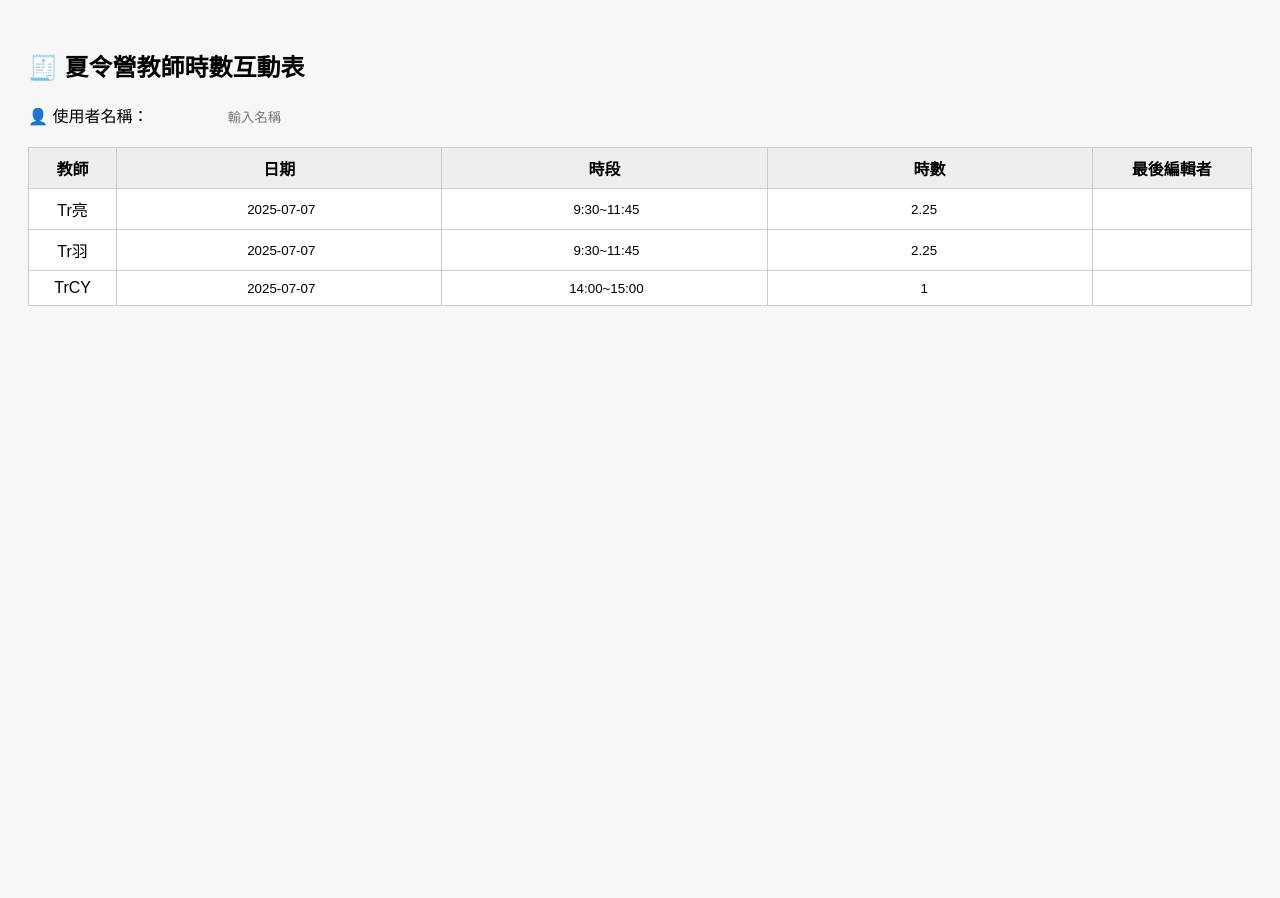
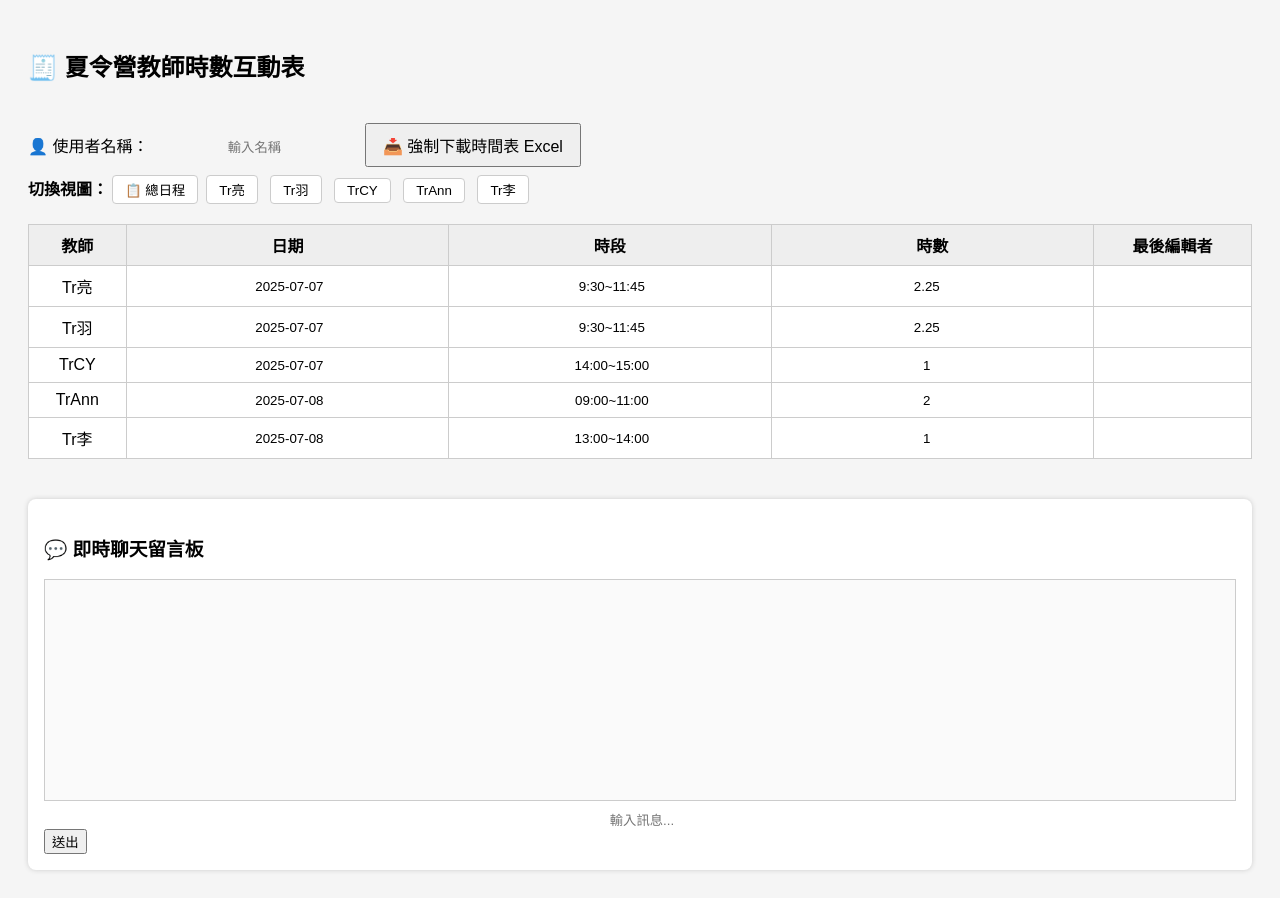
Before and after one commit to manlinh/ts-editor-2025, a plain HTML site: page index.html in a window 1280 px wide. Before the commit the page ends 800 px from the top, so only its background shows below. Drawn offline with Linux system fonts and the light colour scheme.

Commit message:
Update index.html

```diff
--- a/index.html
+++ b/index.html
@@ -1,25 +1,33 @@
-
 <!DOCTYPE html>
 <html lang="zh-Hant">
 <head>
   <meta charset="UTF-8">
   <meta name="viewport" content="width=device-width, initial-scale=1.0">
-  <title>簡易教師時數表</title>
+  <title>夏令營時數互動表</title>
+  <script src="https://cdnjs.cloudflare.com/ajax/libs/xlsx/0.18.5/xlsx.full.min.js"></script>
   <style>
-    body { font-family: sans-serif; padding: 20px; background: #f7f7f7; }
-    table { border-collapse: collapse; width: 100%; margin-top: 1em; background: white; }
+    body { font-family: sans-serif; padding: 20px; background: #f5f5f5; }
+    table { border-collapse: collapse; width: 100%; background: #fff; margin-top: 1em; }
     th, td { border: 1px solid #ccc; padding: 8px; text-align: center; }
-    th { background-color: #eee; }
-    input[type="text"], input[type="number"] {
-      width: 100%; border: none; text-align: center; background: transparent;
-    }
+    th { background: #eee; }
+    input[type="text"], input[type="number"] { width: 100%; border: none; text-align: center; background: transparent; }
     input:hover { background-color: #ffffe0; }
-    #user { width: 200px; padding: 6px; }
+    #user { width: 200px; padding: 6px; margin-bottom: 10px; }
+    .section { margin-top: 40px; background: white; padding: 16px; border-radius: 8px; box-shadow: 0 0 5px #ccc; }
+    .chat-box { height: 200px; overflow-y: scroll; border: 1px solid #ccc; padding: 10px; background: #fafafa; margin-bottom: 10px; }
+    .chat-msg { margin: 4px 0; }
+    #downloadBtn { margin-top: 20px; padding: 8px 16px; font-size: 1em; }
+    .person-button { margin: 4px; padding: 4px 12px; cursor: pointer; border: 1px solid #ccc; border-radius: 4px; background: #fff; }
+    .person-button:hover { background: #e0f0ff; }
   </style>
 </head>
 <body>
   <h2>🧾 夏令營教師時數互動表</h2>
   <label>👤 使用者名稱：<input type="text" id="user" placeholder="輸入名稱"></label>
+  <button id="downloadBtn" onclick="downloadExcel()">📥 強制下載時間表 Excel</button>
+
+  <div id="personSwitch"></div>
+
   <table>
     <thead>
       <tr><th>教師</th><th>日期</th><th>時段</th><th>時數</th><th>最後編輯者</th></tr>
@@ -27,19 +35,49 @@
     <tbody id="tableBody"></tbody>
   </table>
 
+  <div class="section">
+    <h3>💬 即時聊天留言板</h3>
+    <div class="chat-box" id="chatBox"></div>
+    <input type="text" id="chatInput" placeholder="輸入訊息...">
+    <button onclick="postMessage()">送出</button>
+  </div>
+
   <script>
-    const data = [
+    const fullData = [
       { teacher: "Tr亮", date: "2025-07-07", slot: "9:30~11:45", hours: 2.25, editedBy: "" },
       { teacher: "Tr羽", date: "2025-07-07", slot: "9:30~11:45", hours: 2.25, editedBy: "" },
       { teacher: "TrCY", date: "2025-07-07", slot: "14:00~15:00", hours: 1, editedBy: "" },
+      { teacher: "TrAnn", date: "2025-07-08", slot: "09:00~11:00", hours: 2, editedBy: "" },
+      { teacher: "Tr李", date: "2025-07-08", slot: "13:00~14:00", hours: 1, editedBy: "" }
     ];
+
+    let currentData = [...fullData];
 
     const user = document.getElementById("user");
     const tbody = document.getElementById("tableBody");
+    const chatBox = document.getElementById("chatBox");
+    const personSwitch = document.getElementById("personSwitch");
+
+    function renderPersonButtons() {
+      const people = [...new Set(fullData.map(d => d.teacher))];
+      personSwitch.innerHTML = '<strong>切換視圖：</strong>' +
+        '<button class="person-button" onclick="switchToAll()">📋 總日程</button>' +
+        people.map(p => `<button class="person-button" onclick="switchToPerson('${p}')">${p}</button>`).join(' ');
+    }
+
+    function switchToAll() {
+      currentData = [...fullData];
+      render();
+    }
+
+    function switchToPerson(name) {
+      currentData = fullData.filter(r => r.teacher === name);
+      render();
+    }
 
     function render() {
       tbody.innerHTML = "";
-      data.forEach((row, i) => {
+      currentData.forEach((row, i) => {
         const tr = document.createElement("tr");
         tr.innerHTML = `
           <td>${row.teacher}</td>
@@ -53,11 +91,46 @@
     }
 
     function update(index, field, value) {
-      data[index][field] = value;
-      data[index].editedBy = user.value || "匿名";
+      const realIndex = fullData.findIndex(r => r === currentData[index]);
+      fullData[realIndex][field] = value;
+      fullData[realIndex].editedBy = user.value || "匿名";
       render();
     }
 
+    function postMessage() {
+      const input = document.getElementById("chatInput");
+      const name = user.value || "匿名";
+      const msg = input.value.trim();
+      if (msg) {
+        const div = document.createElement("div");
+        div.className = "chat-msg";
+        div.textContent = `👤 ${name}：${msg}`;
+        chatBox.appendChild(div);
+        input.value = "";
+        chatBox.scrollTop = chatBox.scrollHeight;
+      }
+    }
+
+    function downloadExcel() {
+      const wb = XLSX.utils.book_new();
+      const sheetData = fullData.map(row => ({
+        教師: row.teacher,
+        日期: row.date,
+        時段: row.slot,
+        時數: row.hours,
+        最後編輯者: row.editedBy || ""
+      }));
+      const ws = XLSX.utils.json_to_sheet(sheetData);
+      XLSX.utils.book_append_sheet(wb, ws, "時間表");
+
+      const name = user.value || "匿名";
+      const now = new Date().toISOString().slice(0,16).replace(/[:T]/g, '-');
+      const fileName = `時間-${name}-${now}.xlsx`;
+
+      XLSX.writeFile(wb, fileName);
+    }
+
+    renderPersonButtons();
     render();
   </script>
 </body>
```
